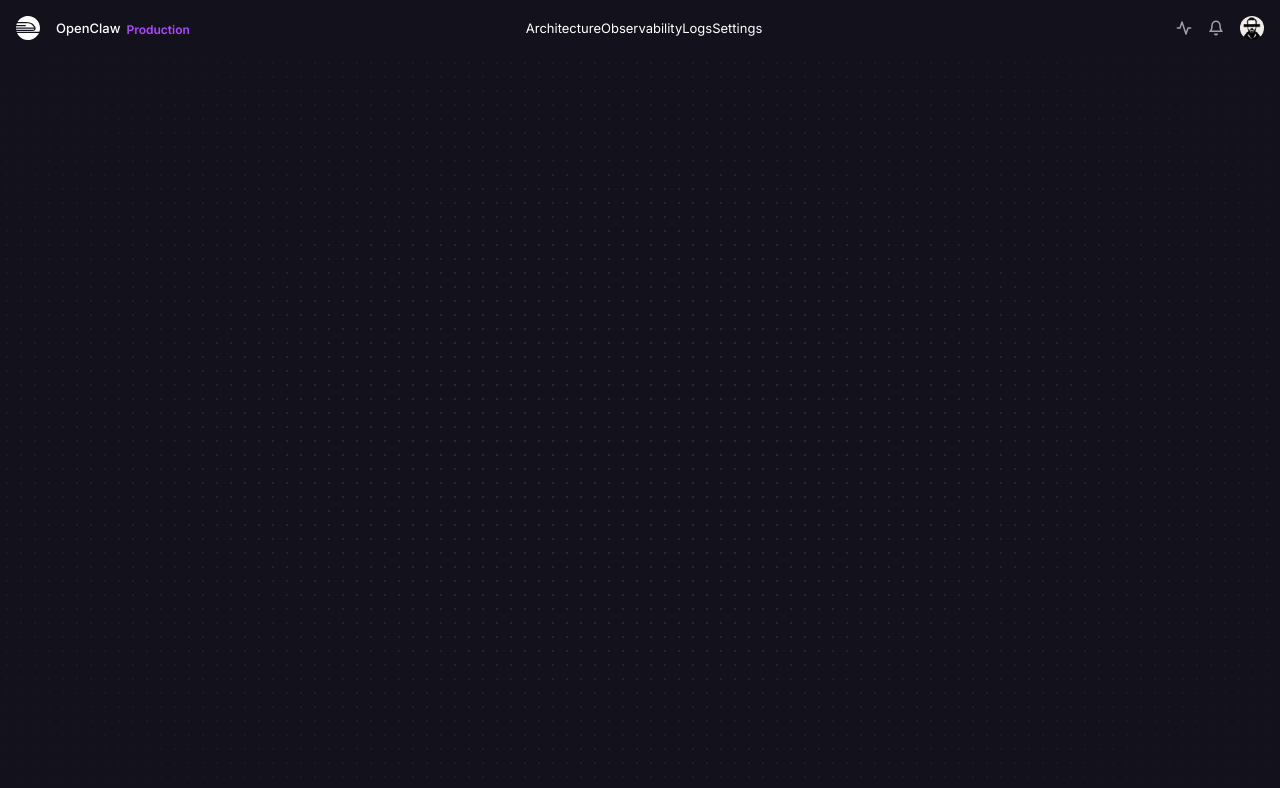
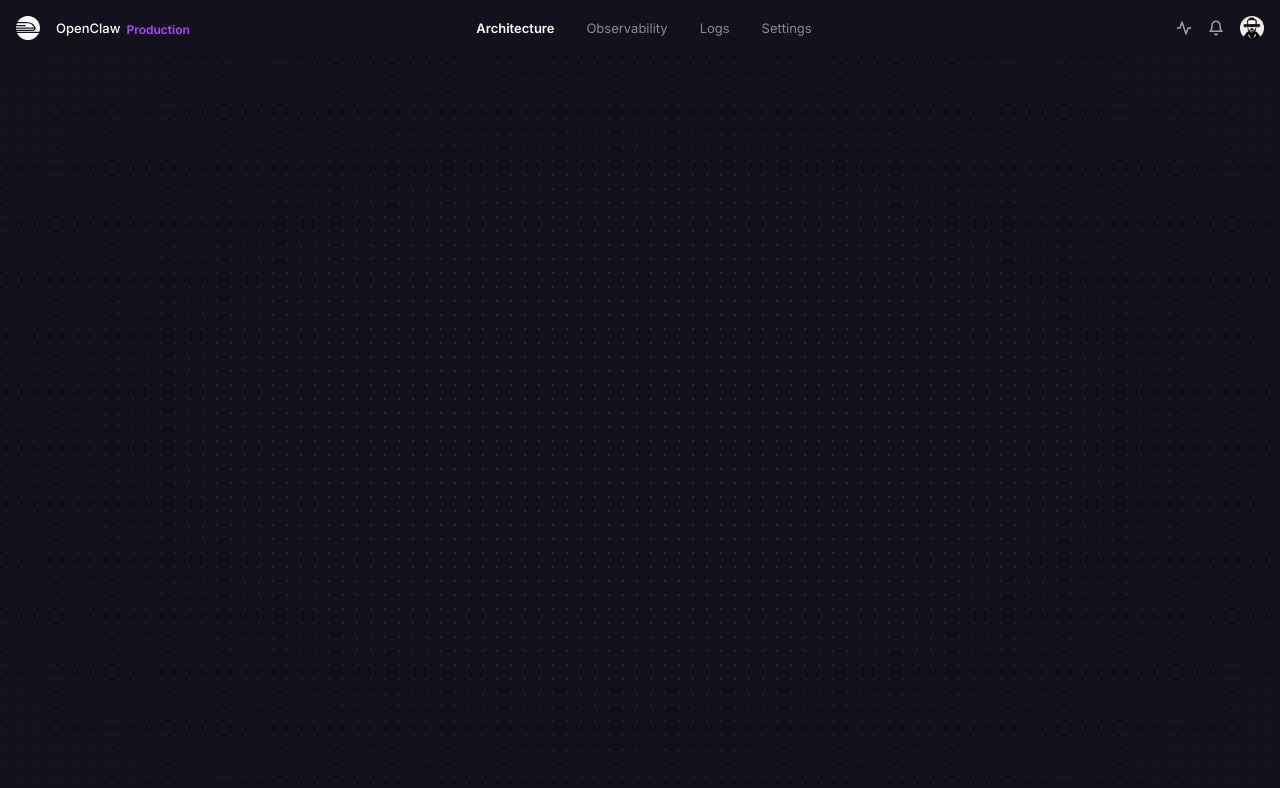
Before and after one commit to PixelJanitor/railway-playground, a Next.js app: page / in a window 1280 px wide. Shown: the top 788 px of the page. Built offline with nearby package versions, Linux system fonts and the light colour scheme.

Commit message:
feat: mock active state in primary navigation

```diff
--- a/components/navigation/navigation.client.tsx
+++ b/components/navigation/navigation.client.tsx
@@ -1,27 +1,66 @@
 "use client";
 
 import Link from "next/link";
+import { useState } from "react";
 
 export function NavigationClient() {
+  const [activePath, setActivePath] = useState("Architecture");
+
   return (
-    <nav className="flex items-center">
-      <NavigationLink href="/">Architecture</NavigationLink>
-      <NavigationLink href="/">Observability</NavigationLink>
-      <NavigationLink href="/">Logs</NavigationLink>
-      <NavigationLink href="/">Settings</NavigationLink>
+    <nav className="flex h-full">
+      <NavigationLink
+        href="/"
+        active={activePath === "Architecture"}
+        onClick={() => setActivePath("Architecture")}
+      >
+        Architecture
+      </NavigationLink>
+      <NavigationLink
+        href="/"
+        active={activePath === "Observability"}
+        onClick={() => setActivePath("Observability")}
+      >
+        Observability
+      </NavigationLink>
+      <NavigationLink
+        href="/"
+        active={activePath === "Logs"}
+        onClick={() => setActivePath("Logs")}
+      >
+        Logs
+      </NavigationLink>
+      <NavigationLink
+        href="/"
+        active={activePath === "Settings"}
+        onClick={() => setActivePath("Settings")}
+      >
+        Settings
+      </NavigationLink>
     </nav>
   );
 }
 
 function NavigationLink({
   href,
+  active,
+
+  onClick,
   children,
 }: Readonly<{
   href: string;
+  active: boolean;
+
+  onClick?: () => void;
   children: React.ReactNode;
 }>) {
   return (
-    <Link href={href} className="text-white">
+    <Link
+      href={href}
+      onClick={onClick}
+      className={`px-4 flex items-center ${
+        active ? "font-semibold text-white" : "font-normal text-white/50"
+      }`}
+    >
       {children}
     </Link>
   );
```
